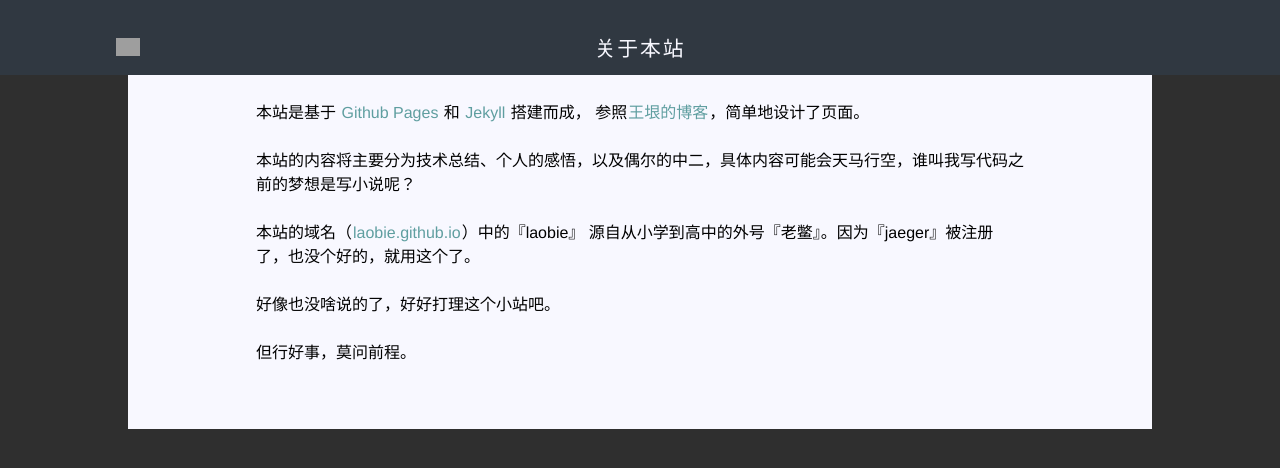
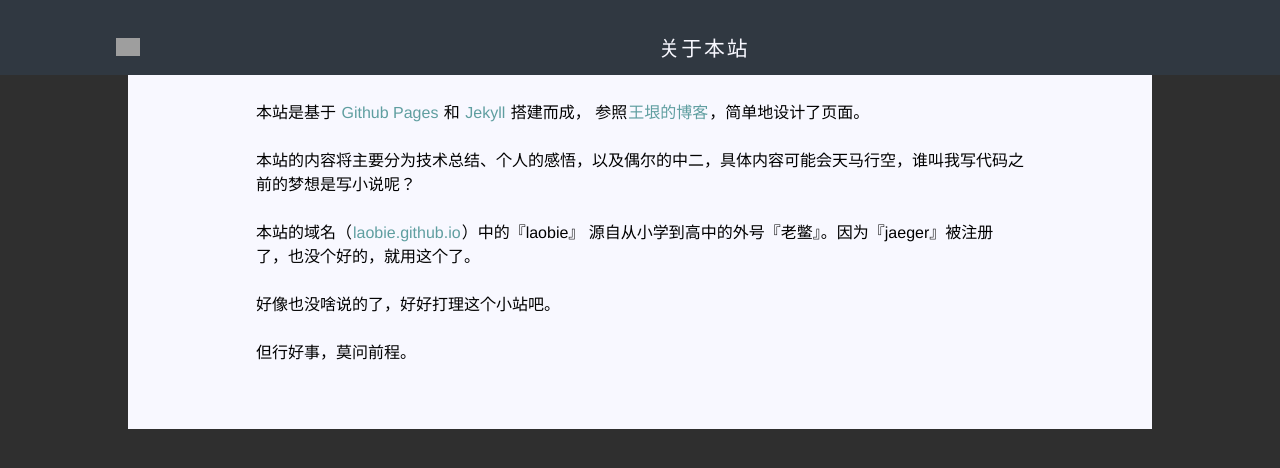
Before and after one commit to laobie/laobie.github.io, a Jekyll site: the page about.html, which Jekyll copies as it is, in a window 1280 px wide. Shown: the top 468 px of the page. Built offline with Jekyll 4.4.1, drawn with Linux system fonts in a browser that asks for light colours; comment, search, counter and statistics services are not loaded; grey boxes are pictures that could not be loaded.

Commit message:
modfiy for mobile device

```diff
--- a/assets/css/post.css
+++ b/assets/css/post.css
@@ -29,7 +29,7 @@ body {
 .post-title {
     font-size: 1.3em;
     width: 80%;
-    padding-right: 20%;
+    padding-right: 10%;
     color: ghostwhite;
     display: table-cell;
     text-align: center;
```
